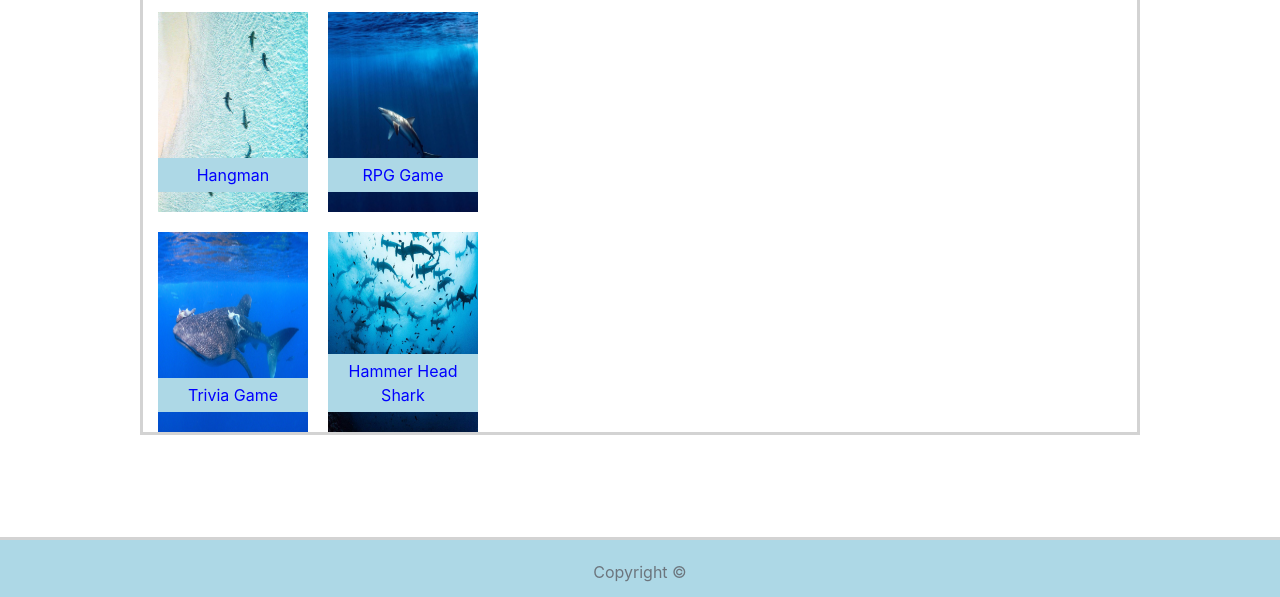
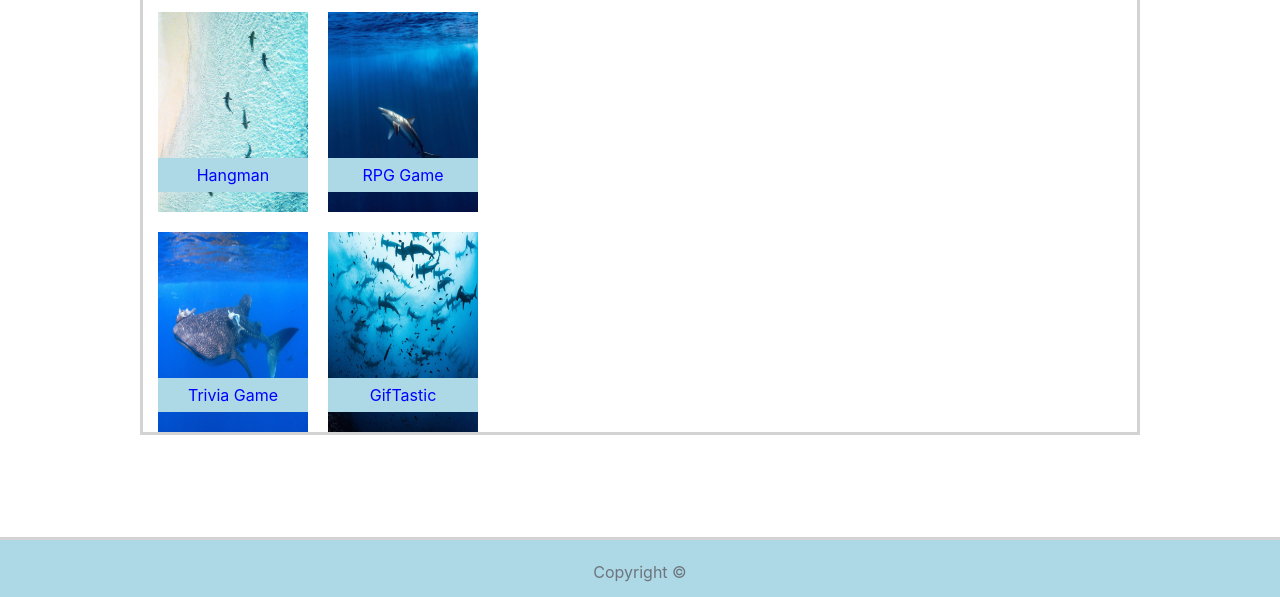
Before and after one commit to mabb0512/Bootstrap-Portfolio, a plain HTML site: page portfolio.html in a window 1280 px wide. Shown: the part 203-800 px from the top of the page. Drawn offline with nearby package versions, Linux system fonts and the light colour scheme.

Commit message:
added giftastic

```diff
--- a/portfolio.html
+++ b/portfolio.html
@@ -67,7 +67,7 @@
                                         </div>
                                         <div class="pic-container2">
                                             <img class="portfolio-pic" src="assets/images/IMG_7019.JPG" alt="pic4">
-                                            <div class="container-title"><a href="#">Hammer Head Shark</a></div>
+                                            <div class="container-title"><a href="https://github.com/mabb0512/GifTastic" target="_blank">GifTastic</a></div>
                                         </div>
                                     </div>
                                 </section>
```
